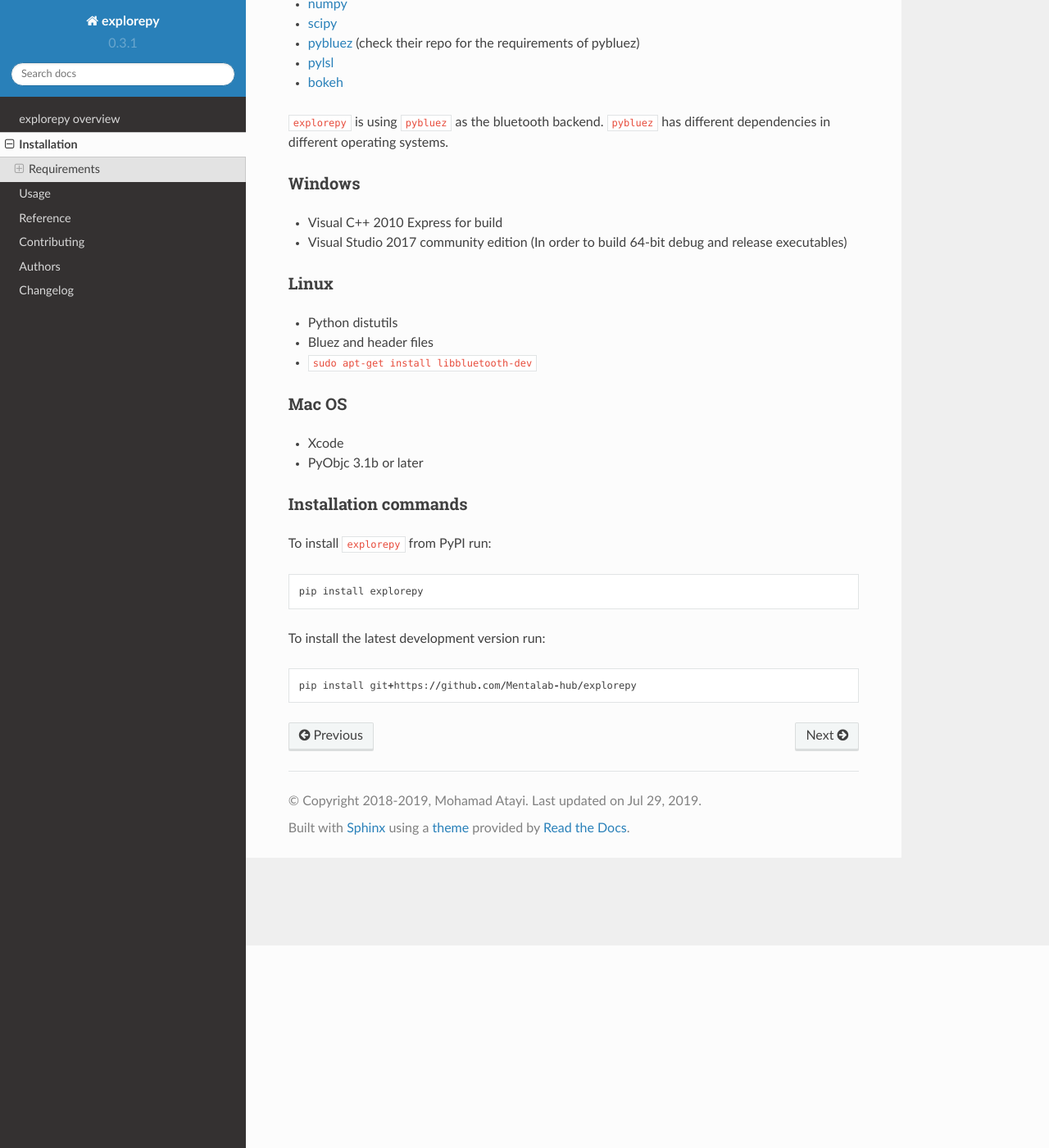
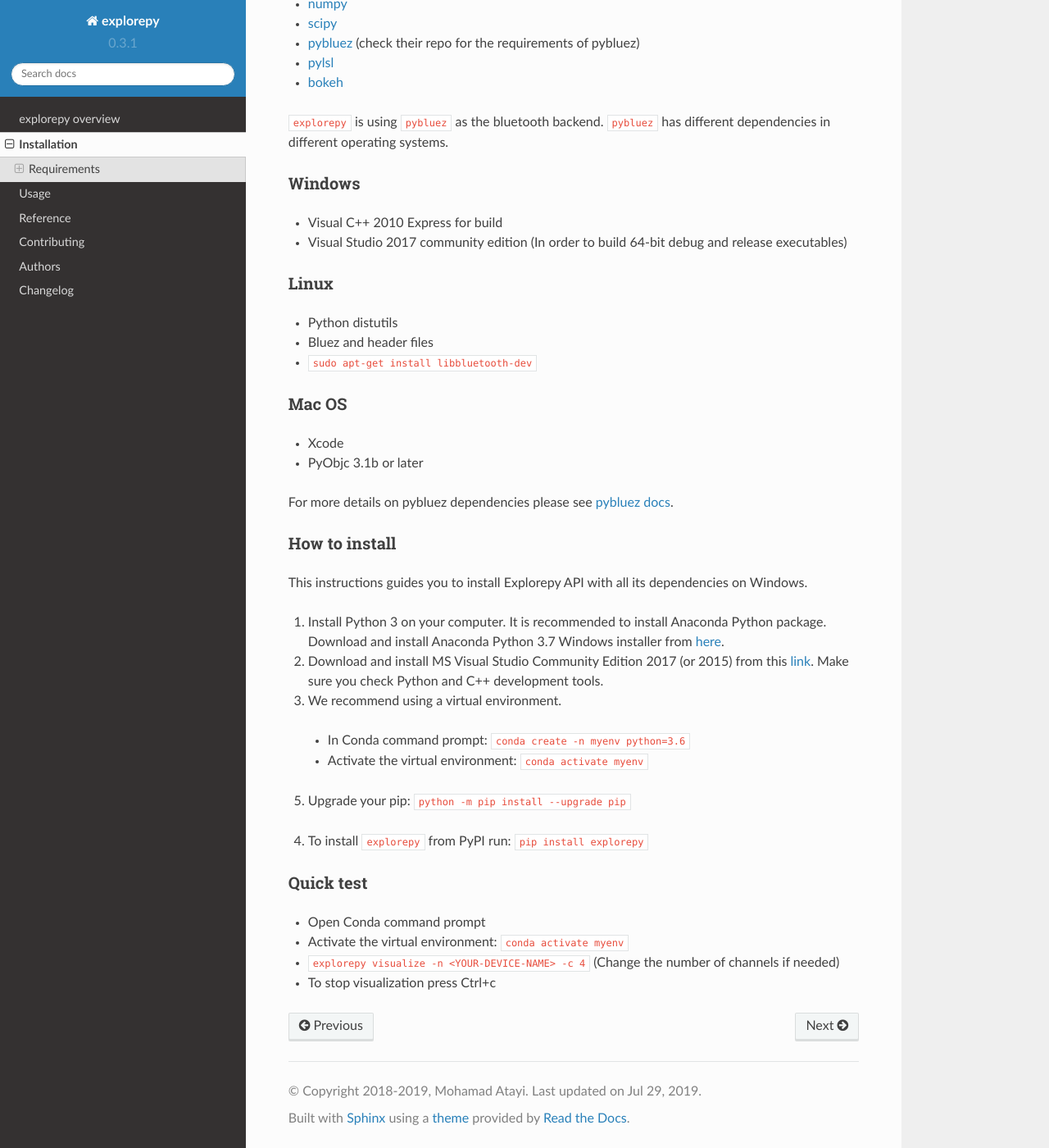
Before and after one commit to Mentalab-hub/explorepy, a Sphinx documentation site: the page built from docs/installation.rst, in a window 1280 px wide and 1400 px high, scrolled down 247 px. Shown: the whole window at 82% size. Built offline with Sphinx 7.4.7 and the Read the Docs theme 2.0.0, drawn with Linux system fonts in a browser that asks for light colours.

Commit message:
update installation guide

```diff
--- a/docs/installation.rst
+++ b/docs/installation.rst
@@ -31,15 +31,30 @@
 * PyObjc 3.1b or later
 
 
-Installation commands
-^^^^^^^^^^^^^^^^^^^^^
-To install ``explorepy`` from PyPI run:
-::
-
-    pip install explorepy
+For more details on pybluez dependencies please see `pybluez docs <https://github.com/pybluez/pybluez>`_.
 
 
-To install the latest development version run:
-::
+How to install
+^^^^^^^^^^^^^^
+This instructions guides you to install Explorepy API with all its dependencies on Windows.
 
-    pip install git+https://github.com/Mentalab-hub/explorepy
+1. Install Python 3 on your computer. It is recommended to install Anaconda Python package. Download and install Anaconda Python 3.7 Windows installer from `here <https://www.anaconda.com/distribution/#download-section>`_.
+2. Download and install MS Visual Studio Community Edition 2017 (or 2015) from this `link <https://visualstudio.microsoft.com/vs/older-downloads/>`_. Make sure you check Python and C++ development tools.
+3. We recommend using a virtual environment.
+
+  * In Conda command prompt: ``conda create -n myenv python=3.6``
+  * Activate the virtual environment: ``conda activate myenv``
+
+5. Upgrade your pip: ``python -m pip install --upgrade pip``
+
+4. To install ``explorepy`` from PyPI run: ``pip install explorepy``
+
+Quick test
+^^^^^^^^^^
+* Open Conda command prompt
+
+* Activate the virtual environment: ``conda activate myenv``
+
+* ``explorepy visualize -n <YOUR-DEVICE-NAME> -c 4`` (Change the number of channels if needed)
+
+* To stop visualization press Ctrl+c
```
